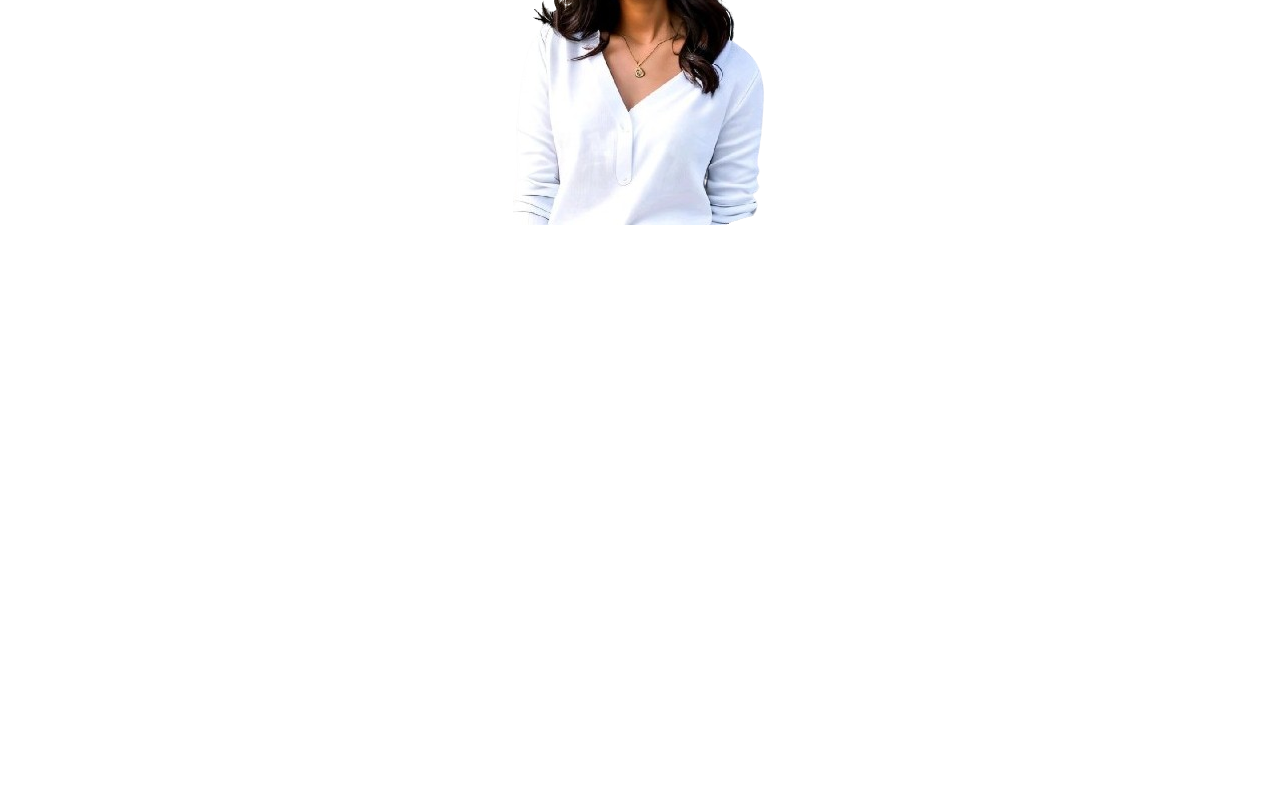
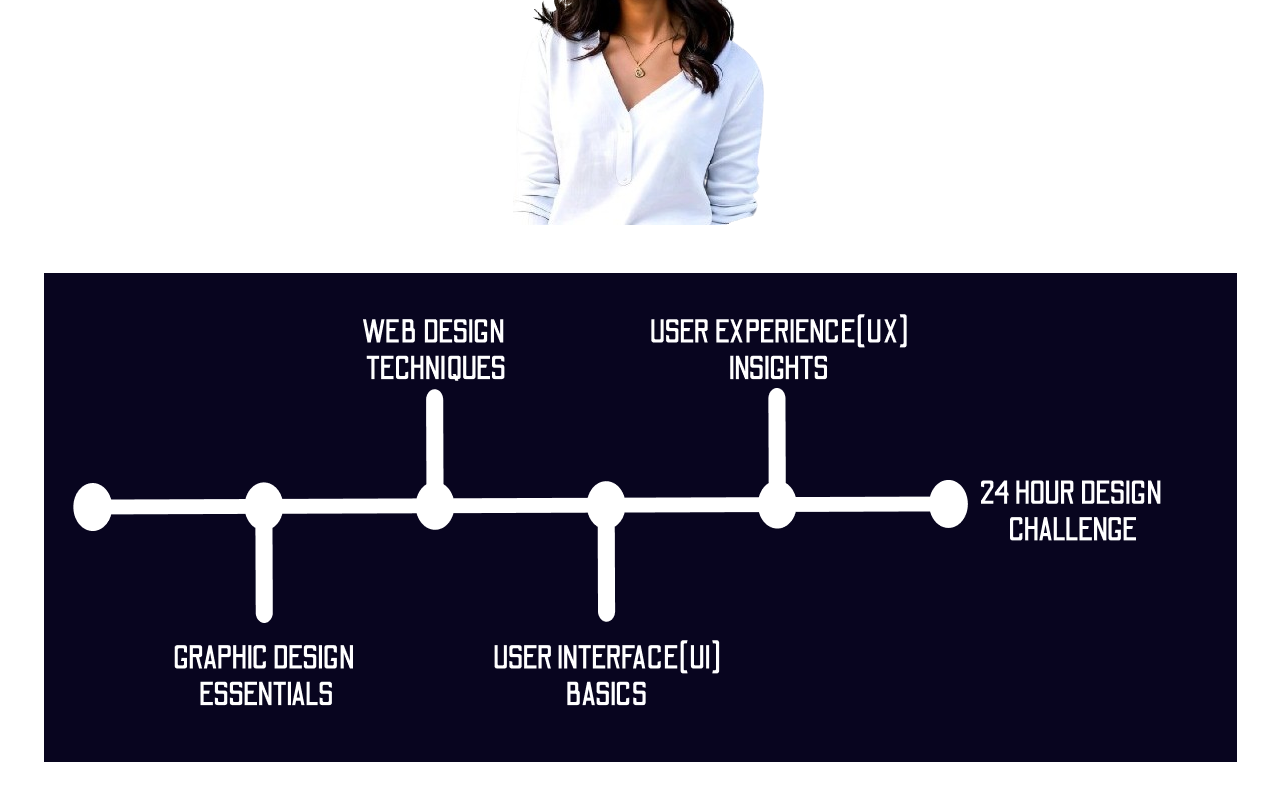
Before and after one commit to ACM-BMU/randomweb, a React (Create React App) app: page / in a window 1280 px wide. Shown: the part 7318-8118 px from the top of the page. Before the commit the page ends 7607 px from the top, so only its background shows below. Built offline with nearby package versions, Linux system fonts and the light colour scheme.

Commit message:
added image

```diff
--- a/src/assets/assets.jsx
+++ b/src/assets/assets.jsx
@@ -13,6 +13,7 @@ import GitHub from "./images/GitHub.png";
 import Hacktober1 from "./images/hacktober1.png";
 import Hacktober2 from "./images/hacktober2.png";
 import UIUXIFYspeaker from "./images/UIUXIFYspeaker.png"
+import UIUXIFYtimeline from "./images/UIUXIFYtimeline.png"
 
 const assets = {
   picOne,
@@ -30,6 +31,7 @@ const assets = {
   Hacktober1,
   Hacktober2,
   UIUXIFYspeaker,
+  UIUXIFYtimeline,
 };
 
 export default assets;
--- a/src/components/Hero/Hero.jsx
+++ b/src/components/Hero/Hero.jsx
@@ -24,6 +24,7 @@ function Hero() {
         <img srcSet={assets.Hacktober1} alt="ACM" />
         <img srcSet={assets.Hacktober2} alt="ACM" />
         <img srcSet={assets.UIUXIFYspeaker} alt="ACM" />
+        <img srcSet={assets.UIUXIFYtimeline} alt="ACM" />
       </div>
     </>
   );
```
Also changed, not shown: src/assets/images/UIUXIFYtimeline.png (added).
